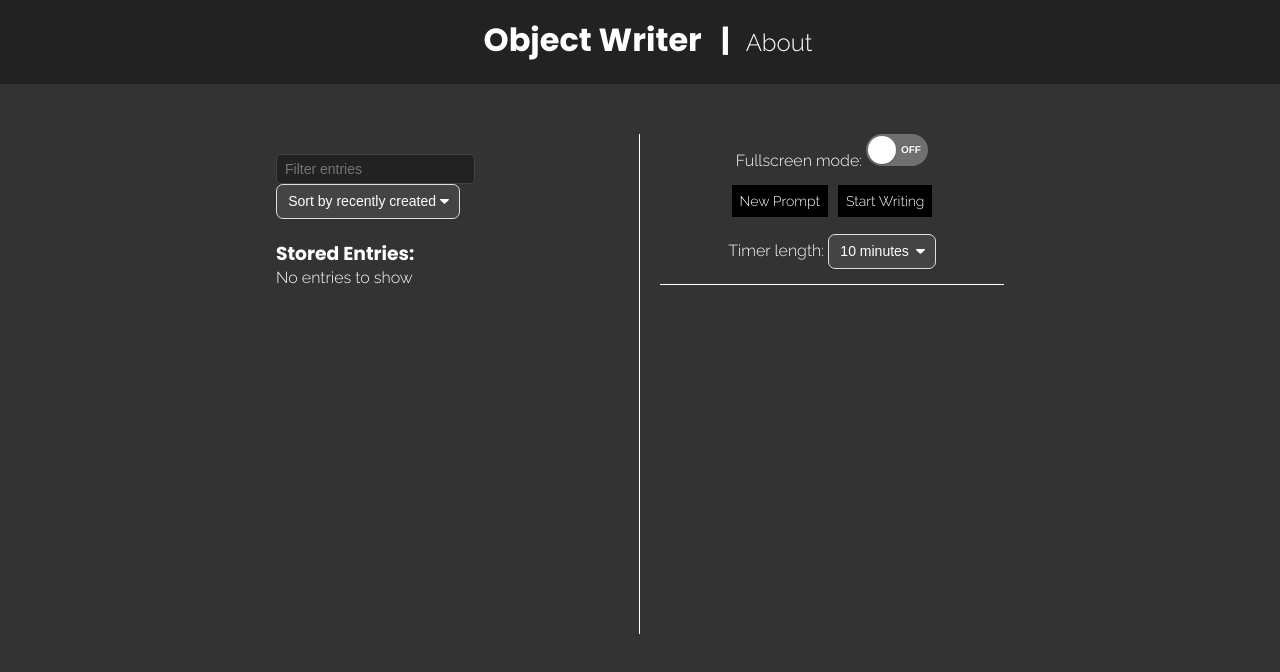
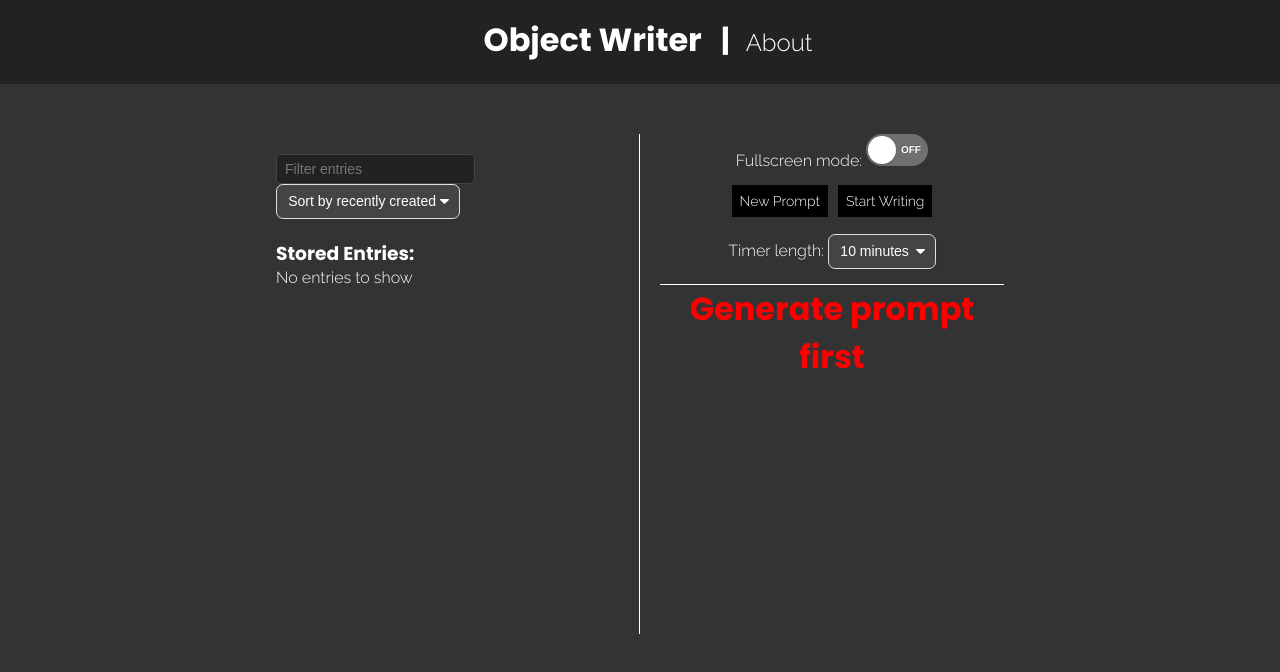
Before and after one commit to Jzuke/writing-app, a website built with webpack: page public/index.html in a window 1280 px wide. Both pictures are taken after a click on the button "Start Writing". Built offline with nearby package versions, Linux system fonts and the light colour scheme.

Commit message:
added error messaging

```diff
--- a/public/index.html
+++ b/public/index.html
@@ -106,6 +106,7 @@ Otherwise this is an exercise in ephemerality and there need not be too much foc
 					</div>
 
 					<div class="display__container">
+						<h1 id="prompt-error" class = "error"></h1>
 						<h1 id="prompt"></h1>
 						<h3 id="stored-prompt"></h3>
 						<p id='stored-entry'><p>
@@ -117,6 +118,10 @@ Otherwise this is an exercise in ephemerality and there need not be too much foc
 			</p>
 
 		</div>
+
+		<div id="mobile-view">
+			<p>
+		</div>
 			<script src="/scripts/bundle.js"></script>
 
 	</body>
--- a/public/styles/styles.css
+++ b/public/styles/styles.css
@@ -364,6 +364,11 @@ h1, h3 {
   transition: background .3s ease;
 }
 
+.error {
+  color:red;
+  text-align:center;
+}
+
 /* About Modal */
 /* The Modal (background) */
 .modal {
--- a/src/views.js
+++ b/src/views.js
@@ -135,12 +135,18 @@ const generateTimerDOM = () =>  {
 
 const generateTextEditorDOM = () => {
 	const entryBodyEl = document.querySelector('#entry-input')
+	const errorEl = document.querySelector('#prompt-error')
+	const promptButtonEl = document.querySelector('#generate-prompt')
 	const promptEl = document.querySelector('#prompt')
 	const promptStickyEl = document.createElement('h2')
 
+	promptButtonEl.onclick = () => errorEl.textContent = ''
+
 	if(promptEl.textContent === '') {
-		throw new Error('Generate prompt first')
+		errorEl.textContent = 'Generate prompt first'
+		throw new error('Generate prompt first')
 	} else {
+		errorEl.textContent = ''
 		entryBodyEl.disabled = false
 		entryBodyEl.hidden = false
 		entryBodyEl.select()
```
